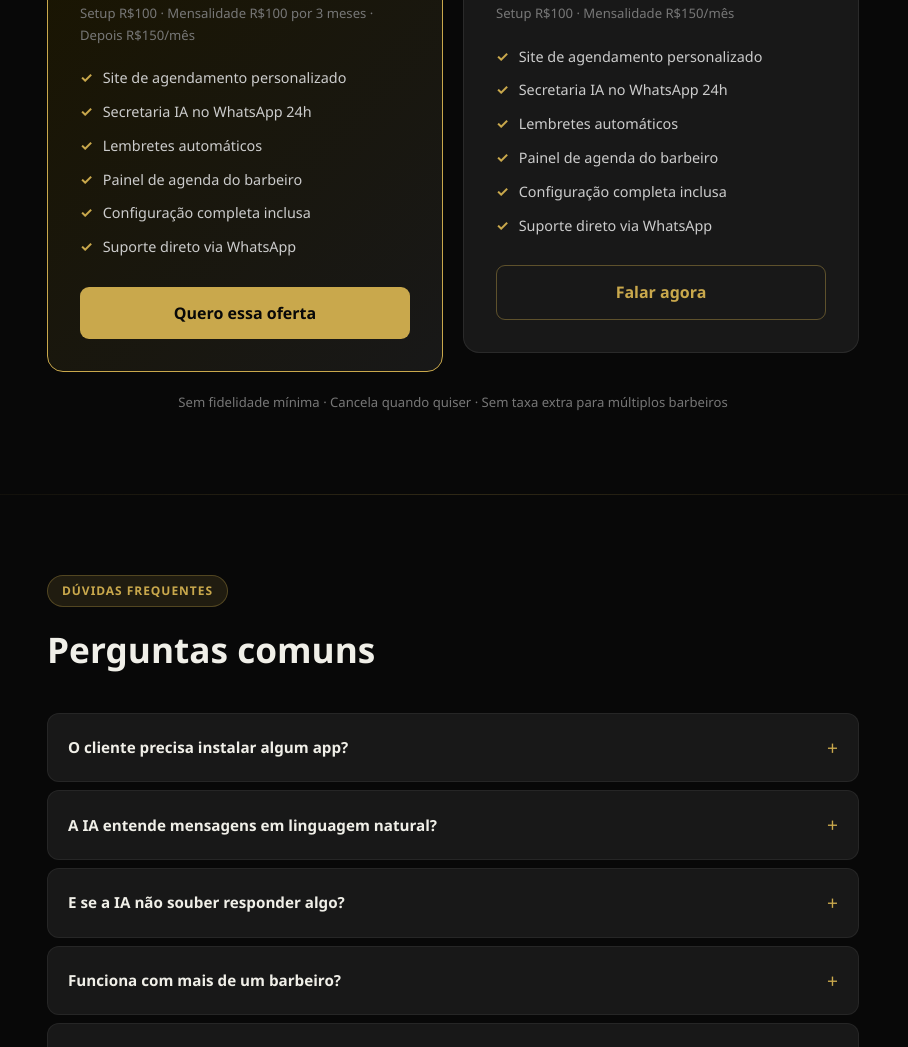
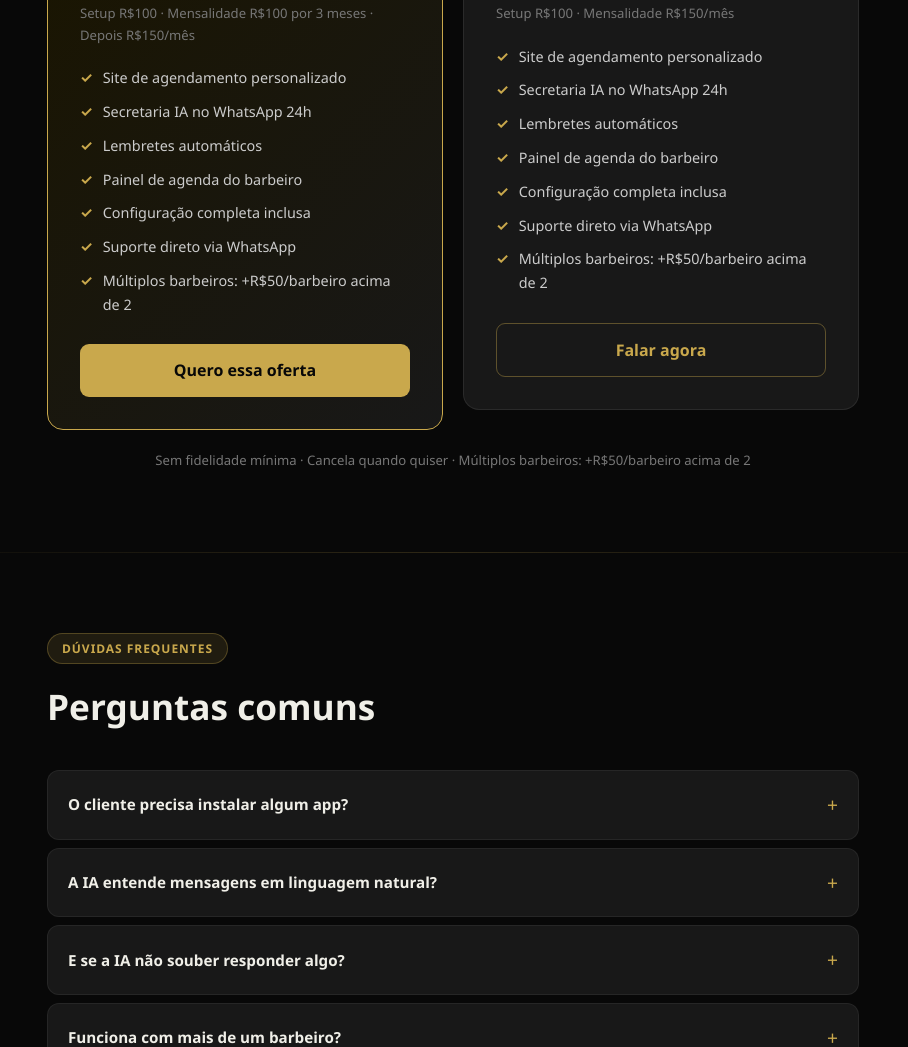
Before and after one commit to MvBona/bona-barber, a website: page docs/index.html in a window 1280 px wide. Shown: the part 4072-5119 px from the top of the page, without its empty margins (187-1095 px from the left). Drawn offline with Linux system fonts and the light colour scheme.

Commit message:
feat: adiciona preço para múltiplos barbeiros na landing page
+R$50/barbeiro acima de 2. Corrige nota que dizia "sem taxa extra".

Co-Authored-By: Claude Sonnet 4.6 <noreply@anthropic.com>

```diff
--- a/docs/index.html
+++ b/docs/index.html
@@ -443,6 +443,7 @@
         <li>Painel de agenda do barbeiro</li>
         <li>Configuração completa inclusa</li>
         <li>Suporte direto via WhatsApp</li>
+        <li>Múltiplos barbeiros: +R$50/barbeiro acima de 2</li>
       </ul>
       <a class="preco-cta" href="https://wa.me/595973413527?text=Quero+o+Barbearia+Digital%21+Vi+a+promo%C3%A7%C3%A3o+de+lan%C3%A7amento." target="_blank" rel="noopener">Quero essa oferta</a>
     </div>
@@ -457,11 +458,12 @@
         <li>Painel de agenda do barbeiro</li>
         <li>Configuração completa inclusa</li>
         <li>Suporte direto via WhatsApp</li>
+        <li>Múltiplos barbeiros: +R$50/barbeiro acima de 2</li>
       </ul>
       <a class="preco-cta outline" href="https://wa.me/595973413527?text=Quero+saber+mais+sobre+o+Barbearia+Digital" target="_blank" rel="noopener">Falar agora</a>
     </div>
   </div>
-  <p class="preco-obs">Sem fidelidade mínima · Cancela quando quiser · Sem taxa extra para múltiplos barbeiros</p>
+  <p class="preco-obs">Sem fidelidade mínima · Cancela quando quiser · Múltiplos barbeiros: +R$50/barbeiro acima de 2</p>
 </section>
 
 <div class="divider"></div>
```
Also changed, not shown: public/landing.html (+3 -1 lines).
